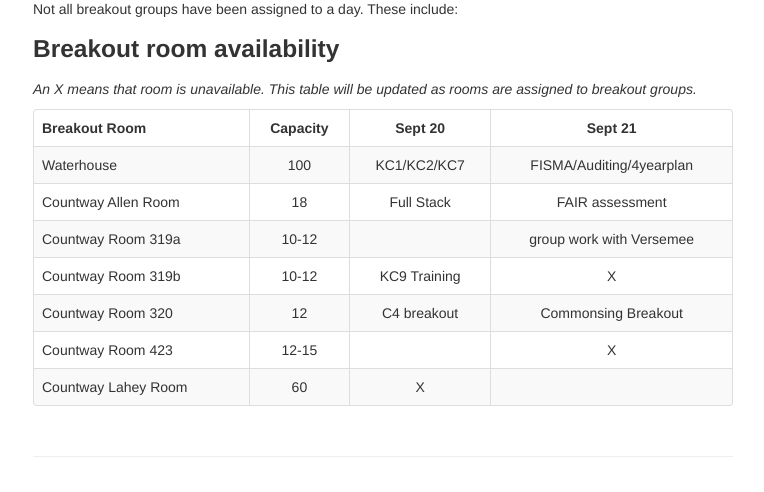
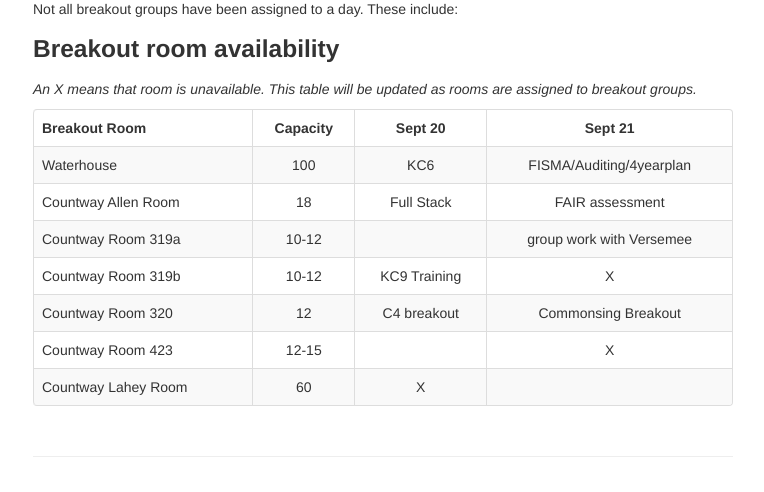
Before and after one commit to dcppc/2018-september-workshop, a Jekyll site: the page built from docs/agenda.md, in a window 1280 px wide and 900 px high, scrolled down 1618 px. Shown: the part 381-873 px from the top of the window, without its empty margins (257-1021 px from the left). Built offline with Jekyll 4.4.1, drawn with Linux system fonts in a browser that asks for light colours.

Commit message:
fix agenda typo

```diff
--- a/docs/agenda.md
+++ b/docs/agenda.md
@@ -100,7 +100,7 @@ _An X means that room is unavailable. This table will be updated as rooms are as
 
 Breakout Room | Capacity | Sept 20 | Sept 21
 --- | :---: | :---: | :---:
-Waterhouse | 100 | KC1/KC2/KC7 | FISMA/Auditing/4yearplan
+Waterhouse | 100 | KC6 | FISMA/Auditing/4yearplan
 Countway Allen Room | 18 | Full Stack | FAIR assessment
 Countway Room 319a | 10-12 |   |  group work with Versemee
 Countway Room 319b | 10-12 | KC9 Training | X
```
